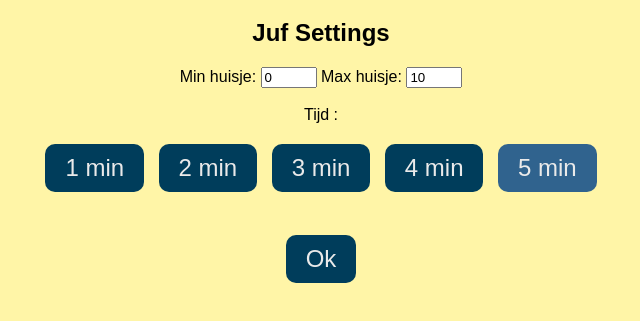
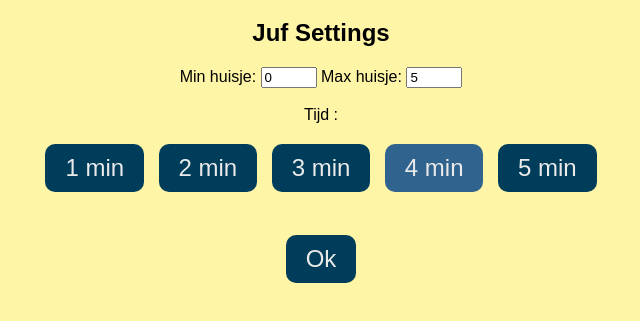
Before and after one commit to piwoly/splitsen, a plain HTML site: page index.html in a window 1280 px wide. Shown: the part 81-402 px from the top of the page, without its empty margins (319-959 px from the left). Drawn offline with Linux system fonts and the light colour scheme.

Commit message:
Update index.html

```diff
--- a/index.html
+++ b/index.html
@@ -3,9 +3,9 @@
 <script>
     /* === CONFIGURATION JUF === */
     const DEFAULT_MIN = 0;
-    const DEFAULT_MAX =10;
+    const DEFAULT_MAX =5;
     const MAX_LIMIT = 10;
-	const DEFAULT_DURATION = 5; // 4 ou 5 minutes
+	const DEFAULT_DURATION = 4; // 4 ou 5 minutes
 
 
 
```
